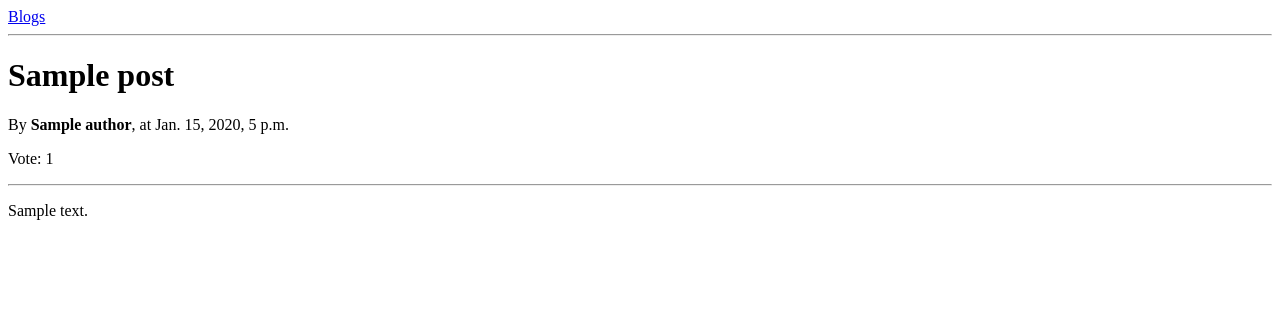
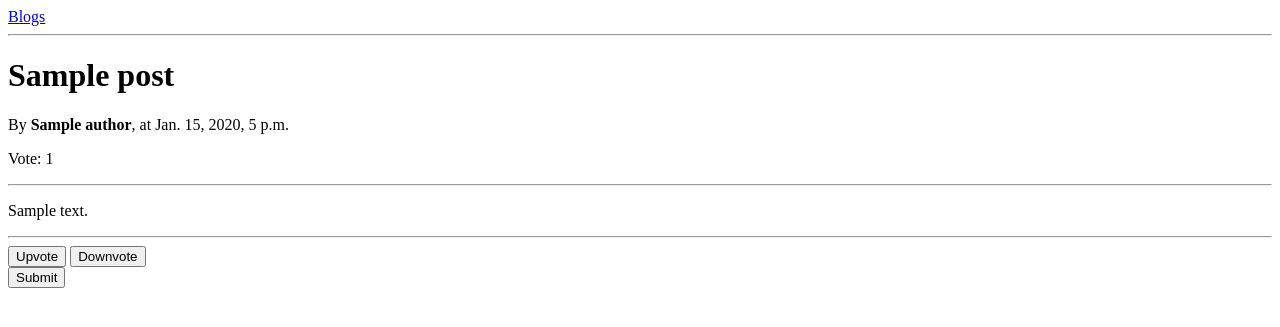
Before and after one commit to Unknown15082/Django-Test, a Django app: page /1/ in a window 1280 px wide. Shown: the top 327 px of the page. Run offline with Django 4.2, Linux system fonts and the light colour scheme; tables that the repository leaves empty hold one stand-in row (values such as "Sample post").

Commit message:
Added buttons for voting

```diff
--- a/blogs/urls.py
+++ b/blogs/urls.py
@@ -6,4 +6,5 @@ app_name = 'blogs'
 urlpatterns = [
     path('', views.index, name = 'index'),
     path('<int:post_id>/', views.detail, name = 'detail'),
+    path('<int:post_id>/vote', views.vote, name = 'vote'),
 ]
--- a/blogs/views.py
+++ b/blogs/views.py
@@ -1,3 +1,4 @@
+from urllib.request import HTTPPasswordMgrWithPriorAuth
 from django.shortcuts import get_object_or_404, render
 from django.http import HttpResponse
 
@@ -12,3 +13,6 @@ def index(request):
 def detail(request, post_id):
     post = get_object_or_404(Post, pk = post_id)
     return render(request, 'blogs/detail.html', {'post': post})
+
+def vote(request, post_id):
+    return HttpResponse("Voted")
--- a/templates/blogs/detail.html
+++ b/templates/blogs/detail.html
@@ -11,4 +11,14 @@
 
     <p>{{ post.body }}</p>
 
+    <hr>
+
+    <form action = "{% url 'blogs:vote' post.id %}" method = "post">
+    {% csrf_token %}
+        <input type = "button" value = "Upvote">
+        <input type = "button" value = "Downvote">
+        <br>
+        <input type = "submit" value = "Submit">
+    </form>
+
 {% endblock content %}
```
